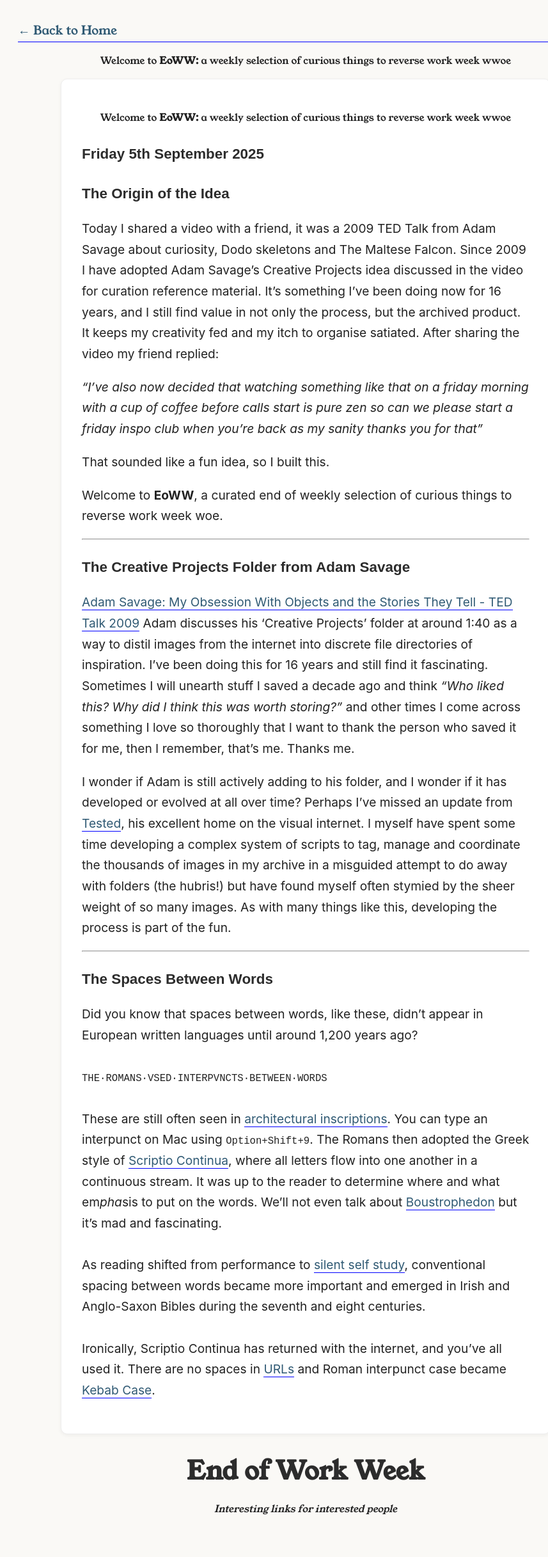
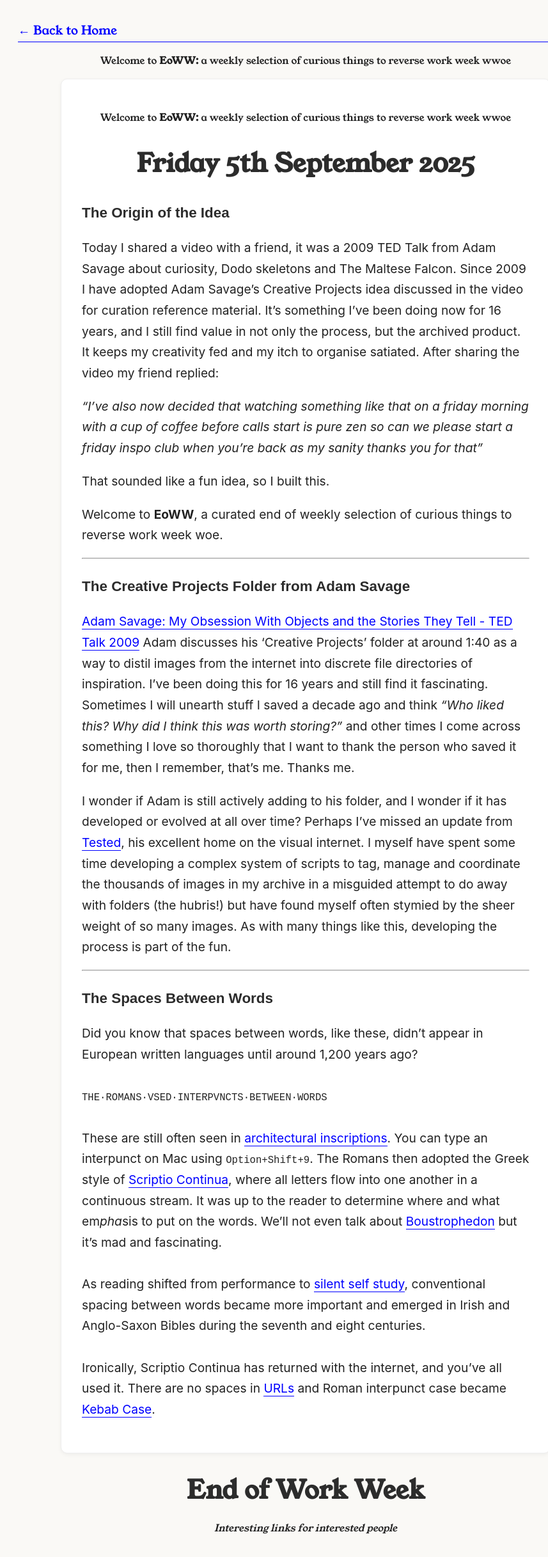
Before and after one commit to 746a/EoW, a Jekyll site: the page built from _weeks/2025-09-05.md, in a window 1280 px wide. Shown: the whole page at 64% size, without its empty margins (162-1019 px from the left). Built offline with Jekyll 4.4.1, drawn with Linux system fonts in a browser that asks for light colours; before the commit the page ends 2404 px from its top, so only the background shows below that.

```diff
--- a/_weeks/2025-09-05.md
+++ b/_weeks/2025-09-05.md
@@ -9,7 +9,7 @@ description: The origin of the EoWW idea, Adam Savage, saving inspirational imag
         <p>Welcome to <b>EoWW:</b> a weekly selection of curious things to reverse work week wwoe</p>
         </div>
 
-## Friday 5th September 2025
+# Friday 5th September 2025
 
 ### The Origin of the Idea
 
--- a/assets/style.css
+++ b/assets/style.css
@@ -19,18 +19,13 @@ body {
 }
 
 a {
-    color: #0000ff;
-    border-bottom: 1px solid #0000ff;
-}
-
-a:hover {
-    color: #0000cc;
-    border-bottom: 1px solid #0000cc;
+    color: #0000ff !important;
+    border-bottom: 1px solid #0000ff !important;
 }
 
 a:visited {
-    color: #9523ff;
-    border-bottom: 1px solid #9523ff;
+    color: #9523ff !important;
+    border-bottom: 1px solid #9523ff !important;
 }
 
 main {
```
Also changed, not shown: _weeks/2025-09-12.md (+1 -1 lines).
